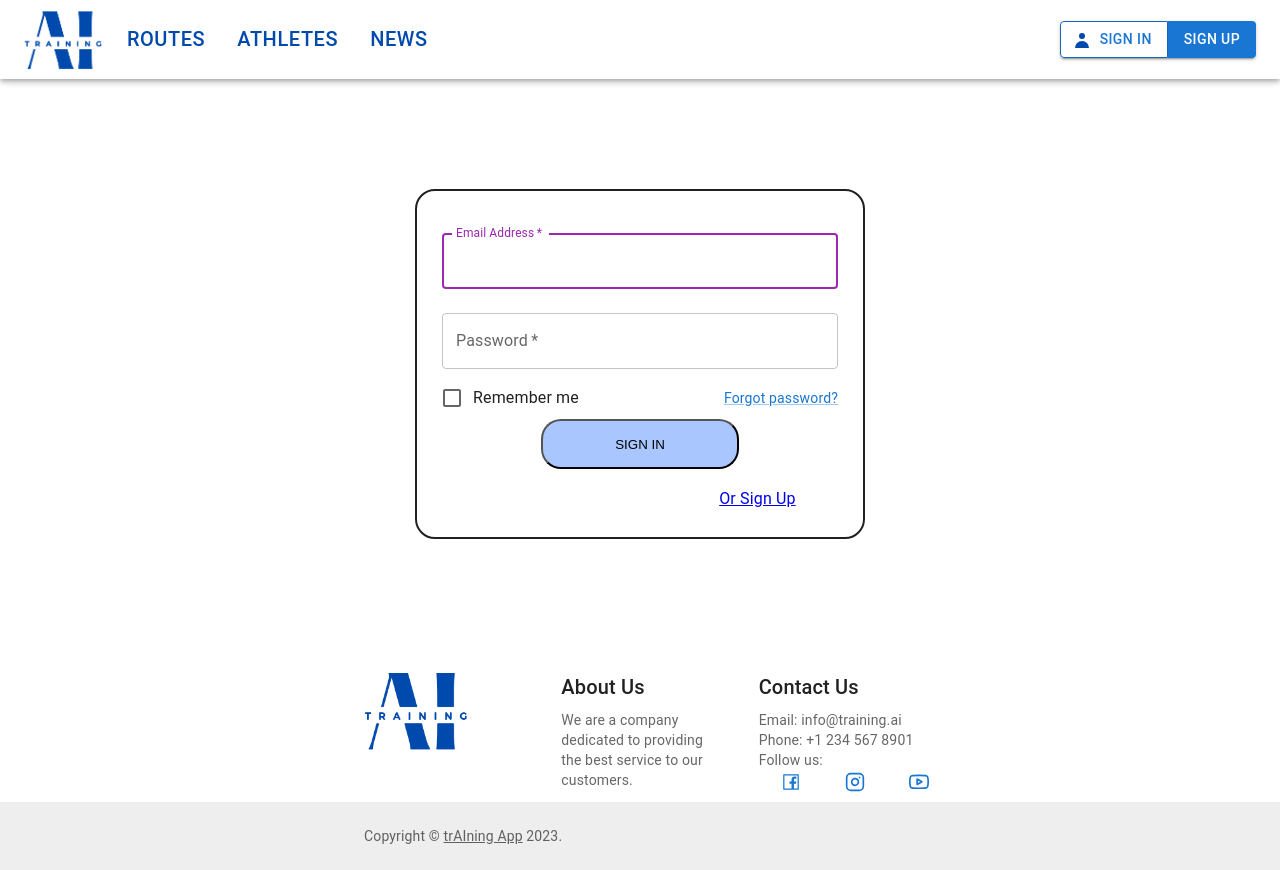
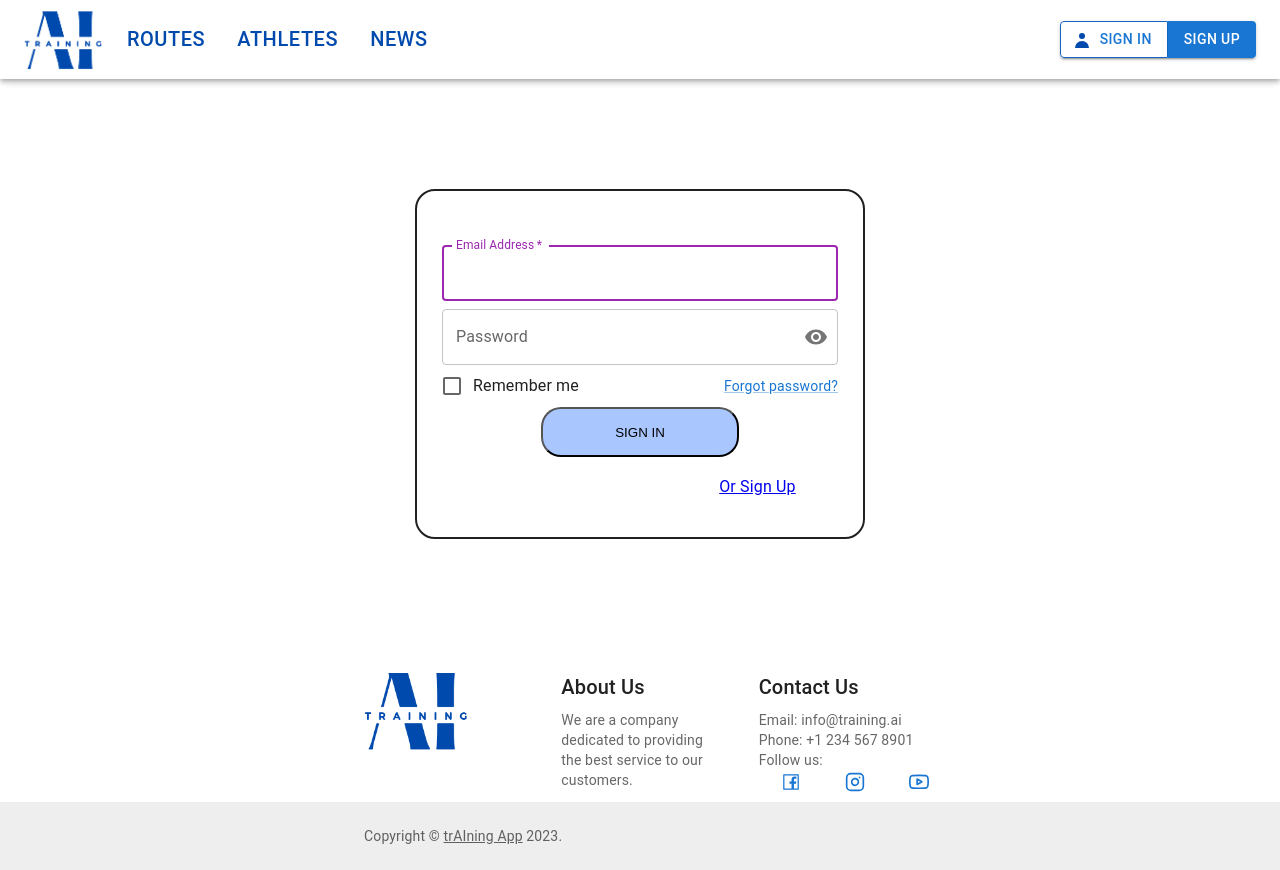
Before and after one commit to carmantegazza/running-app, a React (Create React App) app: page /signin in a window 1280 px wide. Built offline with nearby package versions, Linux system fonts and the light colour scheme.

Commit message:
cambios front forms signIn

```diff
--- a/src/components/SignIn/SignIn.jsx
+++ b/src/components/SignIn/SignIn.jsx
@@ -12,10 +12,28 @@
 import { useDispatch } from 'react-redux';
 import { GoogleLogin } from '@react-oauth/google';
 import { jwtDecode } from "jwt-decode";
+import FormControl from '@mui/material/FormControl';
+import InputAdornment from '@mui/material/InputAdornment';
+import Visibility from '@mui/icons-material/Visibility';
+import VisibilityOff from '@mui/icons-material/VisibilityOff';
+import InputLabel from '@mui/material/InputLabel';
+import OutlinedInput from '@mui/material/OutlinedInput';
+import IconButton from '@mui/material/IconButton'
 
 export default function SignIn() {
     const dispatch = useDispatch()
     const [isHovered, setIsHovered] = useState(false);
+    const [showPassword,setShowPassword] = useState(false);
+
+    const handleMouseDownPassword = () => {
+
+        setShowPassword(true)
+        // showPassword ?
+
+    }
+    const handleMouseUpPassword = () => {
+        setShowPassword(false)
+    }
 
     const handleSubmit = (event) => {
         event.preventDefault();
@@ -101,17 +119,27 @@
                                     autoFocus
                                     color='secondary'
                                 />
-                                <TextField
-                                    margin="normal"
-                                    required
-                                    fullWidth
-                                    name="password"
-                                    label="Password"
-                                    type="password"
-                                    id="password"
-                                    autoComplete="current-password"
-                                    color='secondary'
-                                />
+                                <FormControl sx={{width:'100%'}} variant="outlined">
+                                    <InputLabel htmlFor="outlined-adornment-password">Password</InputLabel>
+                                    <OutlinedInput
+                                        id="outlined-adornment-password"
+                                        type={showPassword ? 'text' : 'password'}
+                                        endAdornment={
+                                            <InputAdornment position="end">
+                                                <IconButton
+                                                    aria-label="toggle password visibility"
+                                                    onMouseDown={handleMouseDownPassword}
+                                                    onMouseUp={handleMouseUpPassword}
+                                                    edge="end">
+                                                        {showPassword ? <VisibilityOff/> : <Visibility/>}
+                                                </IconButton>
+                                            </InputAdornment>
+                                        }
+                                        label="password">
+                                    </OutlinedInput>
+                                </FormControl>
+
+
                                 <div style={{
                                     display:"flex",
                                     justifyContent:"space-between",
@@ -135,8 +163,7 @@
                                     height:'50px',
                                     cursor:'pointer',
                                     borderRadius:'20px',
-                                    backgroundColor:'rgb(87, 141, 255,0.5)',
-                                    backgroundColor: isHovered ? 'rgb(87, 141, 255,1)' : 'rgb(87, 141, 255,0.5)',
+                                    backgroundColor: isHovered ? 'rgb(87, 141, 255,0.7)' : 'rgb(87, 141, 255,0.5)',
                                 }}
                                 onMouseEnter={handleMouseEnter}
                                 onMouseLeave={handleMouseLeave}
@@ -163,7 +190,6 @@
                                 />
                                 <Grid item style={{width:'30%'}}>
                                     <LinkRouter to='/signup' className="liks_router links_forms"> Or Sign Up </LinkRouter>
-
                                 </Grid>
                             </Grid>
 
--- a/src/components/SignUp/SignUp.jsx
+++ b/src/components/SignUp/SignUp.jsx
@@ -17,6 +17,13 @@
     const dispatch = useDispatch()
     const navigate = useNavigate()
     const [isHovered, setIsHovered] = useState(false);
+    // const [showPassword,setShowPassword] = useState(false);
+
+    // const handleShowPassword = () => {
+    //     setShowPassword(true)
+    //     showPassword ?
+
+    // }
 
     const handleMouseEnter = () => {
         setIsHovered(true);
@@ -175,8 +182,7 @@
                                 height:'50px',
                                 cursor:'pointer',
                                 borderRadius:'20px',
-                                backgroundColor:'rgb(87, 141, 255,0.5)',
-                                backgroundColor: isHovered ? 'rgb(87, 141, 255,1)' : 'rgb(87, 141, 255,0.5)',
+                                backgroundColor: isHovered ? 'rgb(87, 141, 255,0.7)' : 'rgb(87, 141, 255,0.5)',
                             }}
                             onMouseEnter={handleMouseEnter}
                             onMouseLeave={handleMouseLeave}
```
